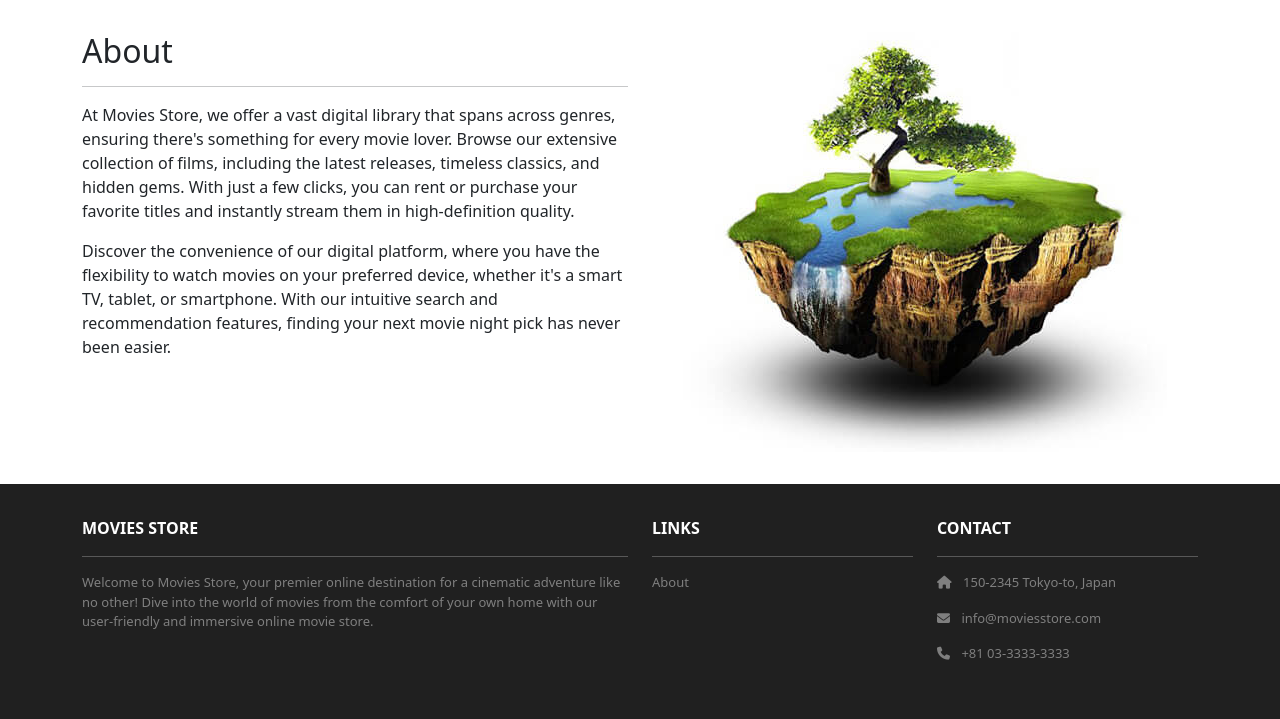
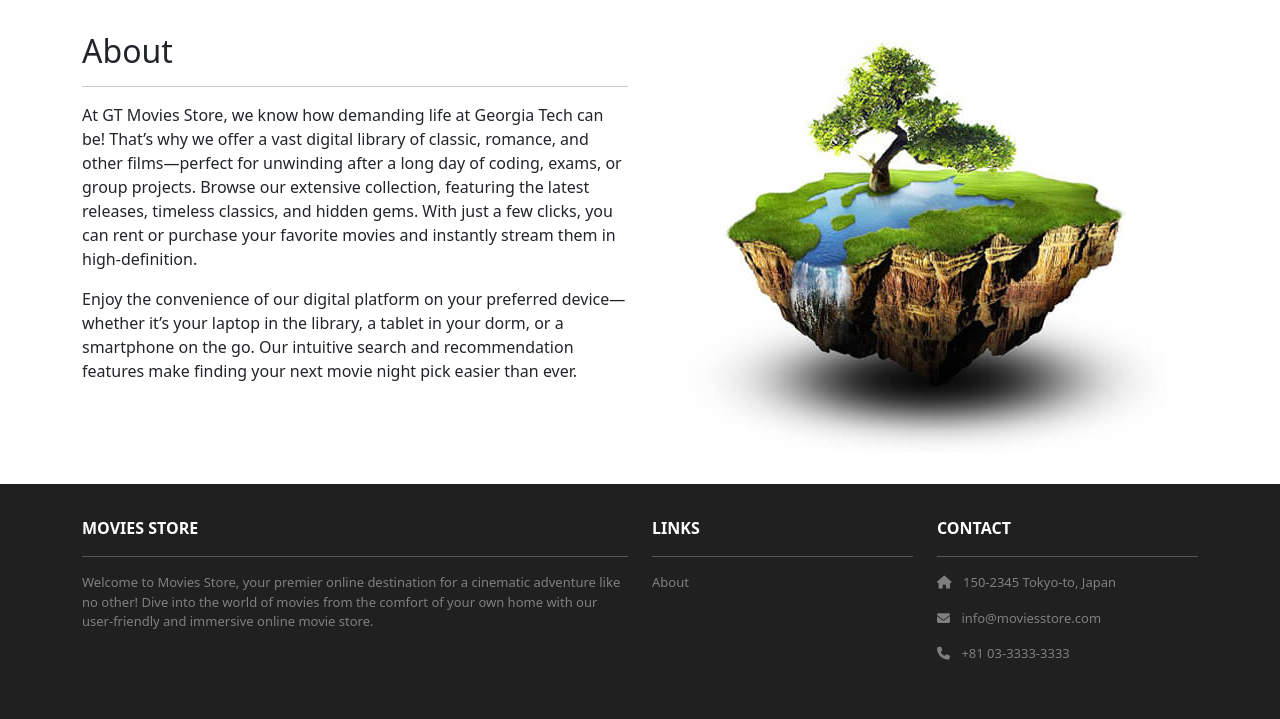
Before and after one commit to shaply/CS2340Project1, a Django app: page /about in a window 1280 px wide. Shown: the part 82-801 px from the top of the page. Run offline with Django 5.2, Linux system fonts and the light colour scheme; some libraries are stand-ins or nearby versions.

Commit message:
Updated the wording of index and about html files to match User Story 1

```diff
--- a/home/templates/home/about.html
+++ b/home/templates/home/about.html
@@ -7,13 +7,8 @@
       <div class="col-md-6 mx-auto mb-3">
         <h2>About</h2>
         <hr />
-        <p>At Movies Store, we offer a vast digital library that spans across genres,
-          ensuring there's something for every movie lover. Browse our extensive collection of films,
-          including the latest releases, timeless classics, and hidden gems. With just a few clicks,
-          you can rent or purchase your favorite titles and instantly stream them in high-definition quality.</p>
-        <p>Discover the convenience of our digital platform, where you have the flexibility to watch movies
-          on your preferred device, whether it's a smart TV, tablet, or smartphone. With our intuitive search
-          and recommendation features, finding your next movie night pick has never been easier.</p>
+        <p>At GT Movies Store, we know how demanding life at Georgia Tech can be! That’s why we offer a vast digital library of classic, romance, and other films—perfect for unwinding after a long day of coding, exams, or group projects. Browse our extensive collection, featuring the latest releases, timeless classics, and hidden gems. With just a few clicks, you can rent or purchase your favorite movies and instantly stream them in high-definition.</p>
+        <p>Enjoy the convenience of our digital platform on your preferred device—whether it’s your laptop in the library, a tablet in your dorm, or a smartphone on the go. Our intuitive search and recommendation features make finding your next movie night pick easier than ever.</p>
       </div>
       <div class="col-md-6 mx-auto mb-3 text-center">
         <img src="{% static 'img/about.jpg' %}" class="max-width-100" alt="about" />
--- a/home/templates/home/index.html
+++ b/home/templates/home/index.html
@@ -3,14 +3,14 @@
 <header class="masthead bg-index text-white text-center py-4">
   <div class="container d-flex align-items-center flex-column pt-2">
     <h2>Movies Store</h2>
-    <p>Your Ticket to Unlimited Entertainment!</p>
+    <p>Georgia Tech's Best Movies Catalog!</p>
   </div>
 </header>
 <div class="p-3">
   <div class="container">
     <div class="row mt-3">
       <div class="col mx-auto text-center mb-3">
-        <h4>Welcome to the best movie store!!</h4>
+        <h4>Welcome to GT Movies Store!</h4>
       </div>
     </div>
   </div>
```
